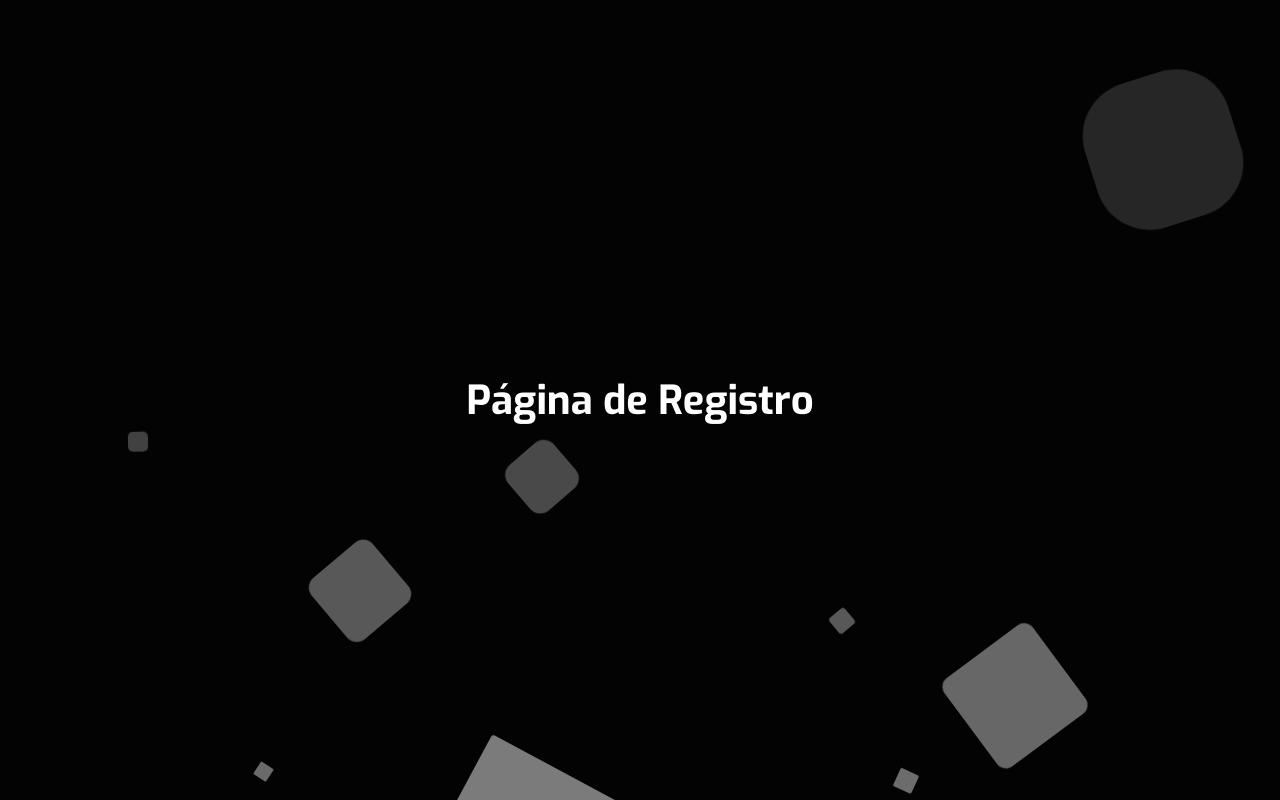
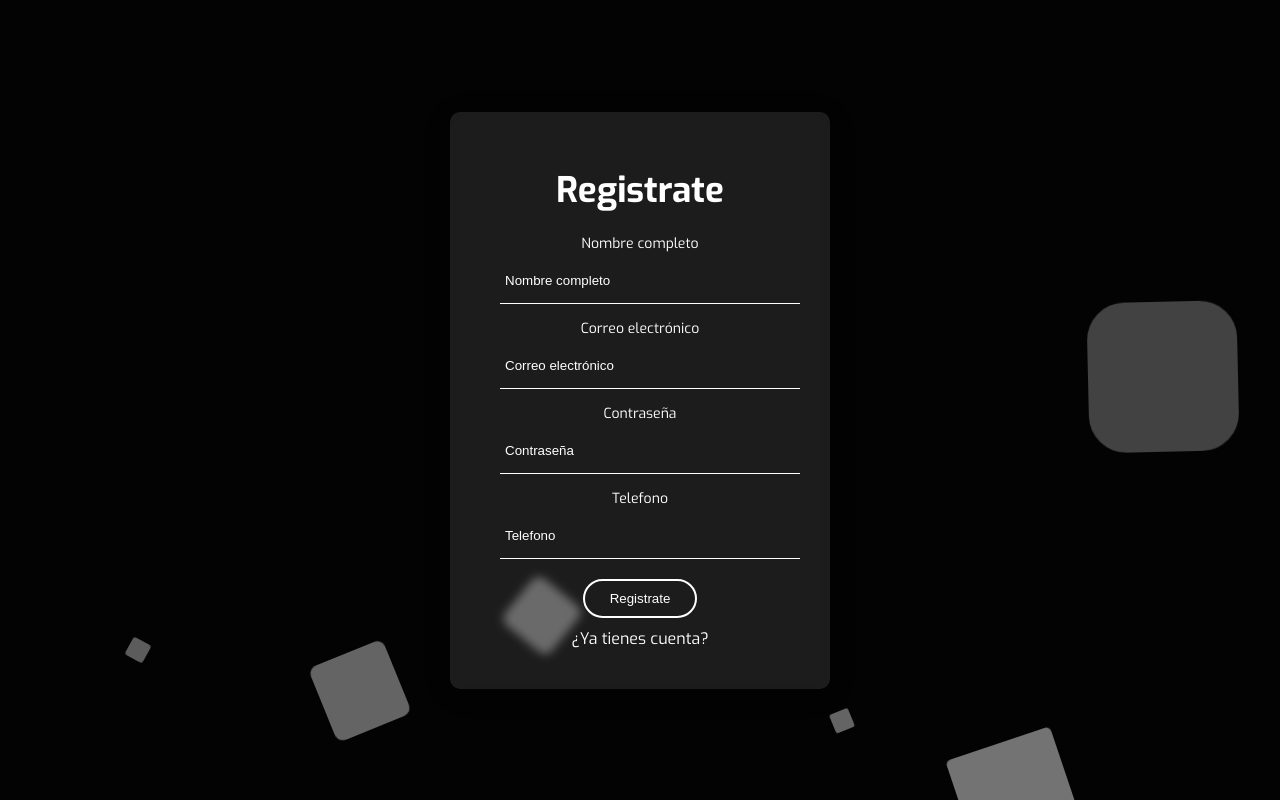
Before and after one commit to juan124perdomo/SGTO, a React (Vite) app in the folder client/: page /register in a window 1280 px wide. Built offline with nearby package versions, Linux system fonts and the light colour scheme.

Commit message:
register y login estilisados y sus label y input hechos falta backend

```diff
--- a/client/src/App.jsx
+++ b/client/src/App.jsx
@@ -10,6 +10,7 @@ function App() {
         <Routes>
           <Route path="/" element={<Login />} />
           <Route path="/register" element={<Register />} />
+
         </Routes>
 
         <ul className="circles">
--- a/client/src/components/register.jsx
+++ b/client/src/components/register.jsx
@@ -1,10 +1,53 @@
+import { Link } from "react-router-dom";
+import React from 'react';
+import '../style/register.css';
+
 function Register() {
   return (
-    <div>
-      <h2>Página de Registro</h2>
-      {/* Aquí tu formulario */}
-    </div>
-  );
+    <>
+
+    <form >
+        <h2>Registrate</h2>
+
+        <label>Nombre completo
+        <input
+            type="text"
+            placeholder="Nombre completo"
+            required
+        />
+        </label>
+
+        <label>Correo electrónico
+        <input
+            type="email"
+            placeholder="Correo electrónico"
+            required
+        />
+        </label>
+
+        <label>Contraseña
+        <input
+            type="password"
+            placeholder="Contraseña"
+
+            required
+        />
+        </label>
+        <label>Telefono
+        <input
+            type="number"
+            placeholder="Telefono"
+
+            required
+        />
+        </label>
+
+        <button className="enviar" type="submit">Registrate</button>
+        <Link to="../" className="login-btn"> ¿Ya tienes cuenta?</Link>
+    </form>
+
+    </>
+);
 }
 
 export default Register; // 👈 Esto es lo que falta o está mal
--- /dev/null
+++ b/client/src/style/register.css
@@ -0,0 +1,80 @@
+*{
+    margin: 0px;
+    padding: 0px;
+}
+
+body{
+    font-family: 'Exo', sans-serif;
+    color: white;
+    background: transparent;
+}
+
+
+form{
+    width: 600px;
+    position: relative; /* Para que z-index funcione */
+    z-index: 2; /* Asegura que el formulario esté por encima del fondo */
+    padding: 40px;
+    background: rgba(255, 255, 255, 0.1);
+    border-radius: 10px;
+    box-shadow: 0 4px 30px rgba(0, 0, 0, 0.1);
+    backdrop-filter: blur(5px);
+    color: white;
+    display: flex;
+    flex-flow: column wrap ;
+    text-align: center;
+    justify-content: center;
+    align-content: center;
+}
+h2{
+    margin: 5px auto;
+    padding: 10px;
+    font-size: 2.2rem;
+}
+label{
+    margin: 5px;
+    font-size: 14px;
+}
+
+input{
+    padding: 15px 5px;
+    margin: 5px;
+    background-color: transparent;
+    color: white;
+    border-color: white;
+    border: none;
+    border-bottom: 1px solid white;
+
+}
+input::placeholder{
+    color: white;
+    padding: 10px 0px;
+}
+
+input:focus{
+    outline: none;
+     border-radius: 8px;
+}
+
+button{
+    padding: 10px 25px;
+    margin: 10px auto;
+    border-radius: 58px;
+    background-color: transparent;
+    color: white;
+    border-color: white;
+    border-style: solid;
+
+}
+
+button:hover{
+    background-color: white;
+    color: black;
+}
+
+
+.login-btn{
+    text-decoration: none;
+    color: white;
+
+}
```
